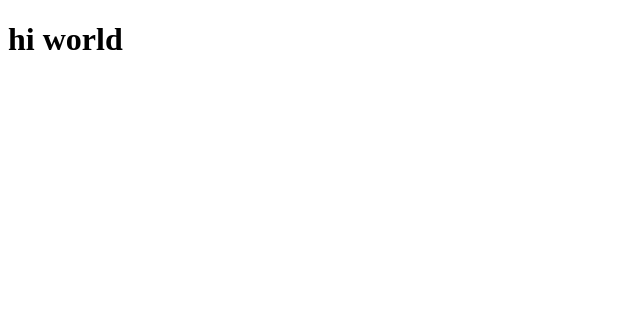
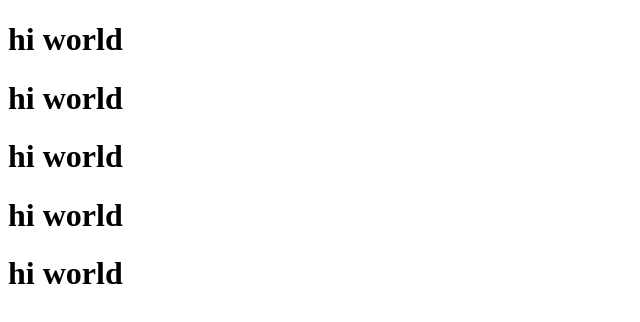
Before and after one commit to Markuno/MyFirstRep, a plain HTML site: page index.html in a window 1280 px wide. Shown: the whole page, without its empty margins (0-640 px from the left). Drawn offline with Linux system fonts and the light colour scheme.

Commit message:
размнооожили строки

```diff
--- a/index.html
+++ b/index.html
@@ -12,6 +12,10 @@
     <div class="row">
         <div class="col-xs-12">
             <h1>hi world</h1>
+            <h1>hi world</h1>
+            <h1>hi world</h1>
+            <h1>hi world</h1>
+            <h1>hi world</h1>
         </div>
     </div>
 </div>
```
